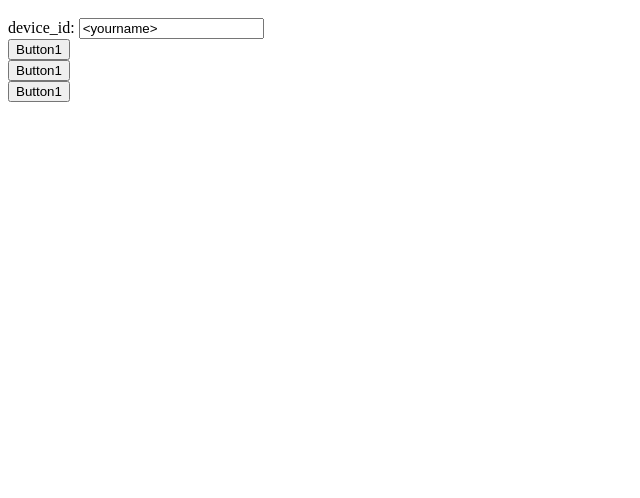
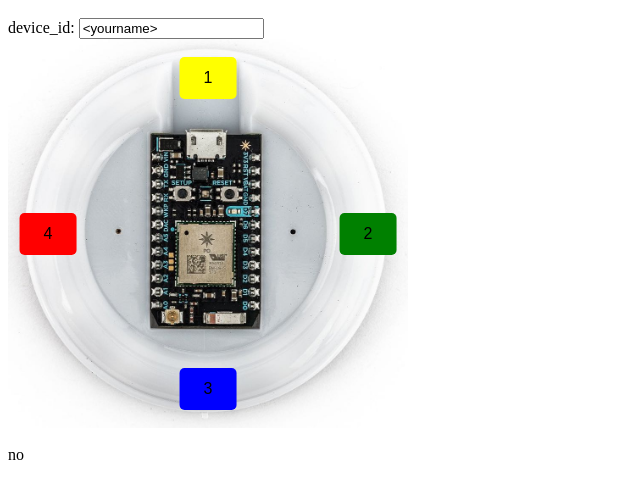
Before and after one commit to ian-stock/internet-button, a website: page public/index.html in a window 1280 px wide. Shown: the part 48-546 px from the top of the page, without its empty margins (0-640 px from the left). Drawn offline with nearby package versions, Linux system fonts and the light colour scheme.

Commit message:
first version of the app, talking from client to server, next step to iot

```diff
--- a/package.json
+++ b/package.json
@@ -18,6 +18,7 @@
   },
   "homepage": "https://github.com/ian-stock/internet-button#readme",
   "dependencies": {
-    "express": "^4.16.3"
+    "express": "^4.16.3",
+    "body-parser": "1.8*"
   }
 }
--- /dev/null
+++ b/public/css/style.css
@@ -0,0 +1,53 @@
+.container {
+    position: relative;
+    width: 100%;
+    max-width: 400px;
+}
+
+.container img {
+    width: 100%;
+    height: auto;
+}
+
+.container .btn {
+    text-align: center;
+    position: absolute;
+    border-radius: 50%;
+    font-size: 16px;
+    padding: 12px 24px;
+    border: none;
+    cursor: pointer;
+    border-radius: 5px;
+}
+
+.container .btn1 {
+    background-color: yellow;
+    top: 10%;
+    left: 50%;
+    transform: translate(-50%, -50%);
+    -ms-transform: translate(-50%, -50%);
+}
+
+.container .btn2 {
+    background-color: green;
+    top: 50%;
+    left: 90%;
+    transform: translate(-50%, -50%);
+    -ms-transform: translate(-50%, -50%);
+}
+
+.container .btn3 {
+    background-color: blue;
+    top: 90%;
+    left: 50%;
+    transform: translate(-50%, -50%);
+    -ms-transform: translate(-50%, -50%);
+}
+
+.container .btn4 {
+    background-color: red;
+    top: 50%;
+    left: 10%;
+    transform: translate(-50%, -50%);
+    -ms-transform: translate(-50%, -50%);
+}
--- a/public/index.html
+++ b/public/index.html
@@ -1,11 +1,38 @@
 <html>
     <head>
+        <link rel="stylesheet" href="css/style.css">
+        <script src="https://code.jquery.com/jquery-3.3.1.min.js"></script>
+
+        <script>
+                $(document).ready(function(){
+                    $("button").click(function(){
+                        $.post("/api",
+                        {
+                          name: "Donald Duck",
+                          city: "Duckburg"
+                        },
+                        function(data,status){
+                            //console.log("Data: " + JSON.stringify(data) + "\nStatus: " + status);
+                            $("#result").append("<br/>" + status + ": " + JSON.stringify(data));
+                        }, "json");
+                    });q
+                });
+        </script>
+
     </head>
     <body>
         <h1>Internet Button</h1>
-        device_id: <input type="text" name="devide_id" value="<yourname>"><br>
-        <button type="button" onclick="alert('1')">Button1</button><br>
-        <button type="button" onclick="alert('2')">Button1</button><br>
-        <button type="button" onclick="alert('3')">Button1</button><br>
+        device_id: <input type="text" name="device_id" value="<yourname>"><br>
+
+        <div class="container">
+            <img src="img/particle.jpg" alt="Internet Button" style="width:100%">
+            <button class="btn btn1"  >1</button>
+            <button class="btn btn2"  onclick="alert('2')">2</button>
+            <button class="btn btn3"  onclick="alert('3')">3</button>
+            <button class="btn btn4"  onclick="alert('4')">4</button>
+        </div>
+        <br>
+        <div id="result">no</div>
+
     </body>
 </html>
```
Also changed, not shown: server.js (+11 -2 lines), public/img/particle.jpg (added).
